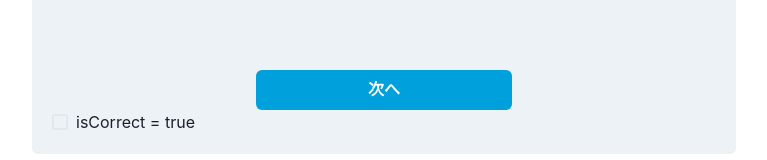
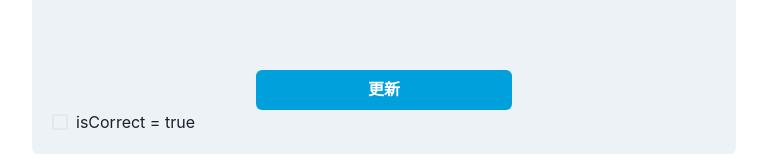
Before and after one commit to hacku-chamomilla/doutankyohi-front-end, a Next.js app: page /components in a window 1280 px wide. Shown: the part 5033-5193 px from the top of the page, without its empty margins (256-1023 px from the left). Built offline with nearby package versions, Linux system fonts and the light colour scheme.

Commit message:
fix: ルーム作成者の挙動を正しく修正

```diff
--- a/pages/wait.tsx
+++ b/pages/wait.tsx
@@ -16,7 +16,6 @@
 import { RecoilOwner, RecoilPlayer, RecoilRoom } from "@/store/Recoil";
 
 import { HandleError } from "@/hooks/useError";
-import { FetchStep } from "@/hooks/useFetchStep";
 
 type Player = {
   nickname: string;
@@ -86,7 +85,7 @@
 
   return (
     <>
-      {owner ? (
+      {owner.isOwner ? (
         <PageBackIcon pass={"/create-room"} />
       ) : (
         <PageBackIcon pass={"/start-game"} />
@@ -101,7 +100,7 @@
             <MemberList title={"参加者リスト"} memberNameList={playerList} />
           )}
           <VSpacer size={24} />
-          {owner && (
+          {owner.isOwner && (
             <Button
               h={"60px"}
               w={"270px"}
--- a/src/components/game/Result.tsx
+++ b/src/components/game/Result.tsx
@@ -71,7 +71,7 @@
             <Text fontSize="3xl">残念！公開処刑！</Text>
           )}
           <VSpacer size={12} />
-          {owner ? (
+          {owner.isOwner ? (
             <Button colorScheme="linkedin" minW={64} onClick={Initialize}>
               次へ
             </Button>
```
